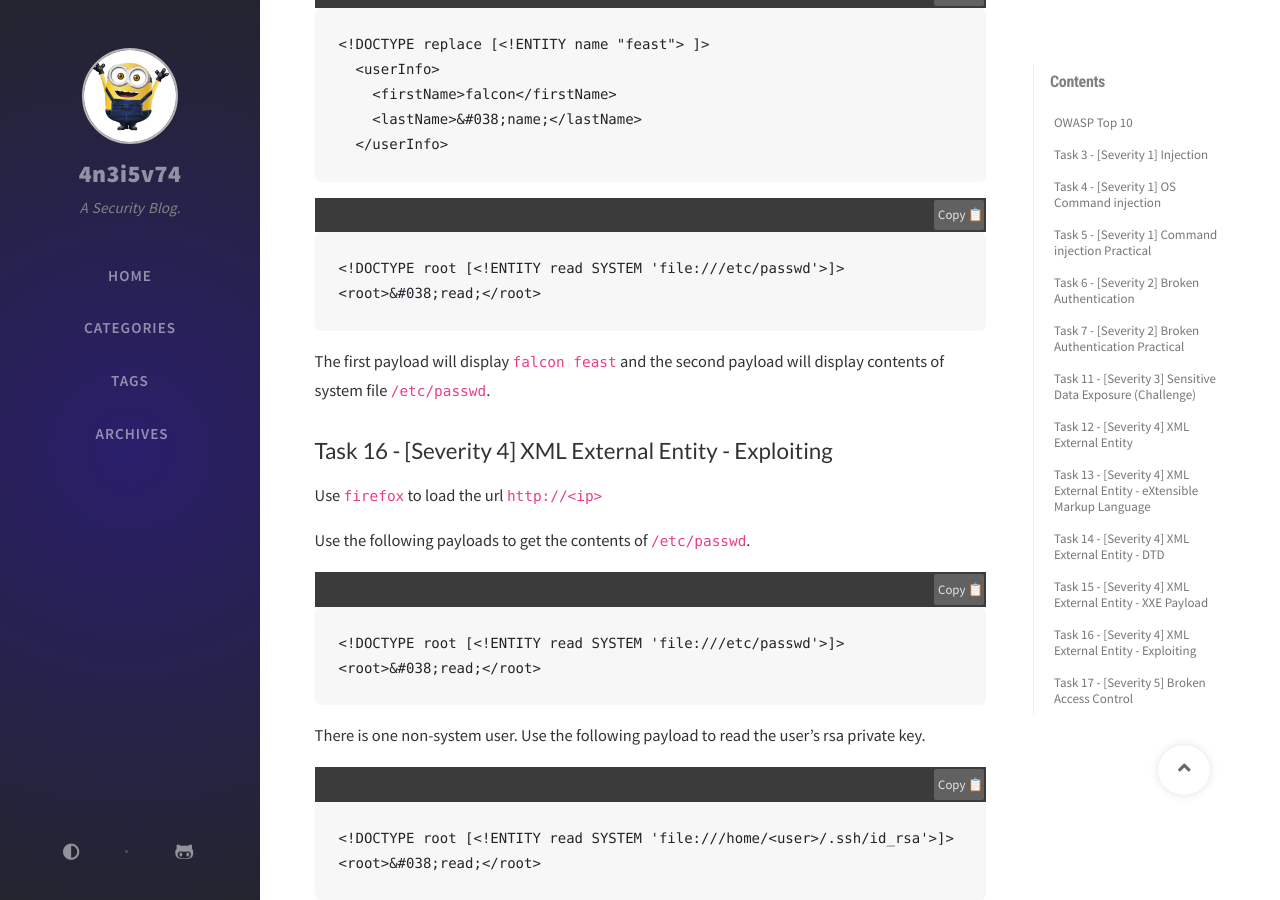
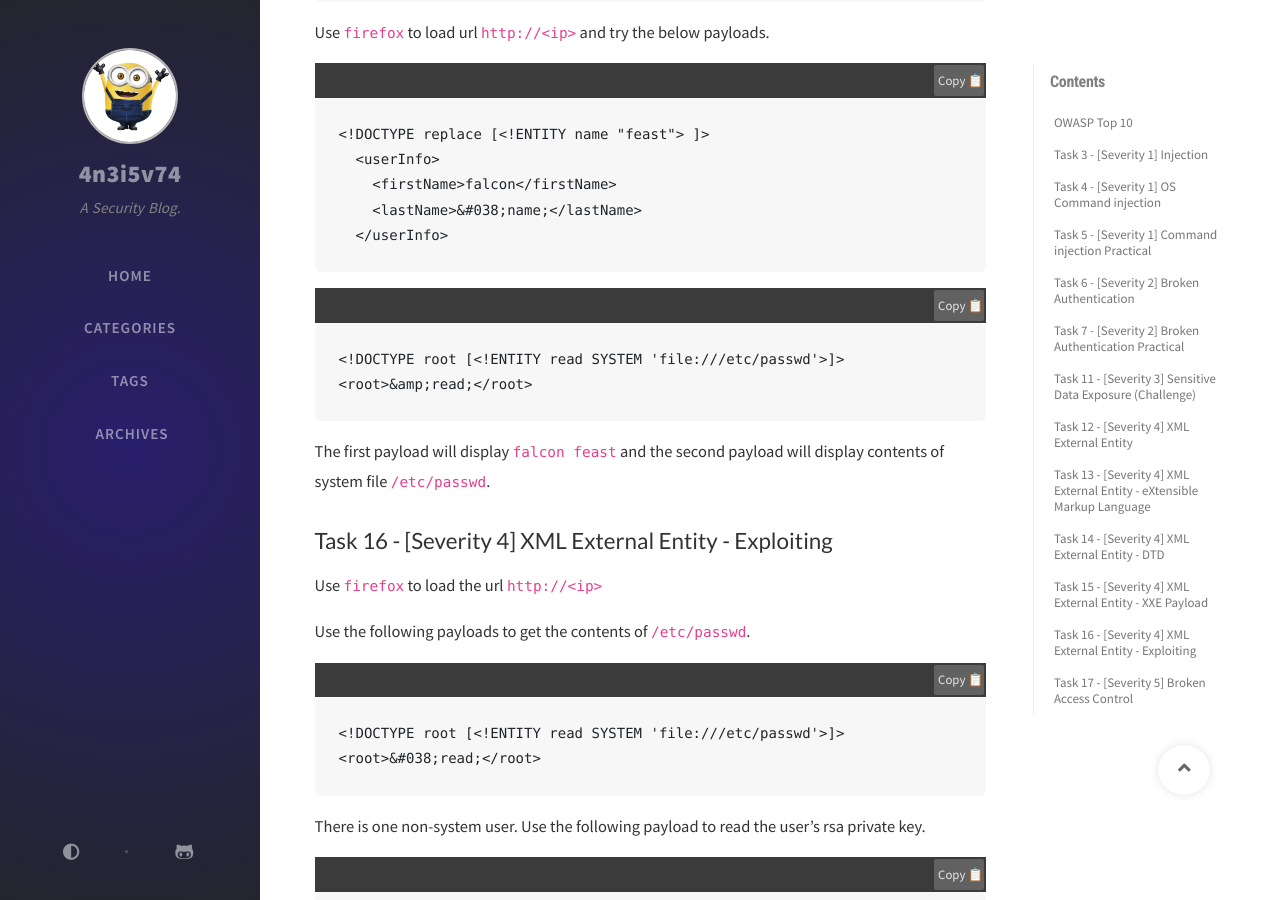
Before and after one commit to 4n3i5v74/4n3i5v74.github.io, a Jekyll site: the page built from _posts/2021-02-10-tryhackme-owasp-top-10.md, in a window 1280 px wide and 900 px high, scrolled down 6605 px. Built offline with Jekyll 4.4.1, drawn with Linux system fonts in a browser that asks for light colours; nearby versions of some CDN libraries; comment, search, counter and statistics services are not loaded; some of the changed lines change nothing that is shown; some of the changed text lies outside the part shown.

Commit message:
Modified

```diff
--- a/_config.yml
+++ b/_config.yml
@@ -189,8 +189,7 @@
   profile: false
   blanklines: false
   ignore:
-    #envs: []
-    envs: all
+    envs: []
 
 exclude:
   - vendor
--- a/_posts/2021-02-10-tryhackme-owasp-top-10.md
+++ b/_posts/2021-02-10-tryhackme-owasp-top-10.md
@@ -130,6 +130,10 @@
 
 ## Task 12 - [Severity 4] XML External Entity
 
+Use these links as references.
+- [Convert XML to HTML encoded data](https://www.convertstring.com/EncodeDecode/HtmlEncode){:target="_blank"}
+
+
 XML External Entity (XXE) attack is a vulnerability that abuses features of XML parsers/data.
 - It allows to interact with any backend or external systems that the application can access and allow to read the file on that system.
 - They can cause Denial of Service (DoS) attack or could use XXE to perform Server-Side Request Forgery (SSRF) inducing the web application tomake requests to other applications.
@@ -202,7 +206,7 @@
   </userInfo>{% endcapture %} {% include code.html code=code%}
 
 {% capture code %}<!DOCTYPE root [<!ENTITY read SYSTEM 'file:///etc/passwd'>]>
-<root>&#038;read;</root>{% endcapture %} {% include code.html code=code%}
+<root>&amp;read;</root>{% endcapture %} {% include code.html code=code lang="xml"%}
 
 The first payload will display `falcon feast` and the second payload will display contents of system file `/etc/passwd`.
 
```
